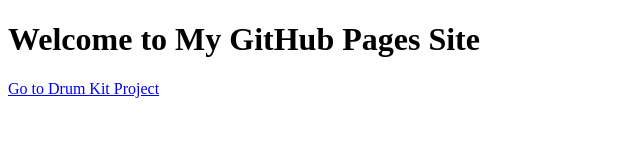
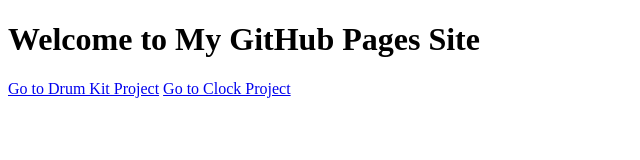
Before and after one commit to so647/so647.github.io, a plain HTML site: page index.html in a window 1280 px wide. Shown: the whole page, without its empty margins (0-640 px from the left). Drawn offline with Linux system fonts and the light colour scheme.

Commit message:
Update index.html with Clock link

```diff
--- a/index.html
+++ b/index.html
@@ -6,5 +6,6 @@
 <body>
   <h1>Welcome to My GitHub Pages Site</h1>
   <a href="Drum%20Kit/DrumKit.html">Go to Drum Kit Project</a>
+  <a href="Clock/Clock.html">Go to Clock Project</a>
 </body>
 </html>
```
